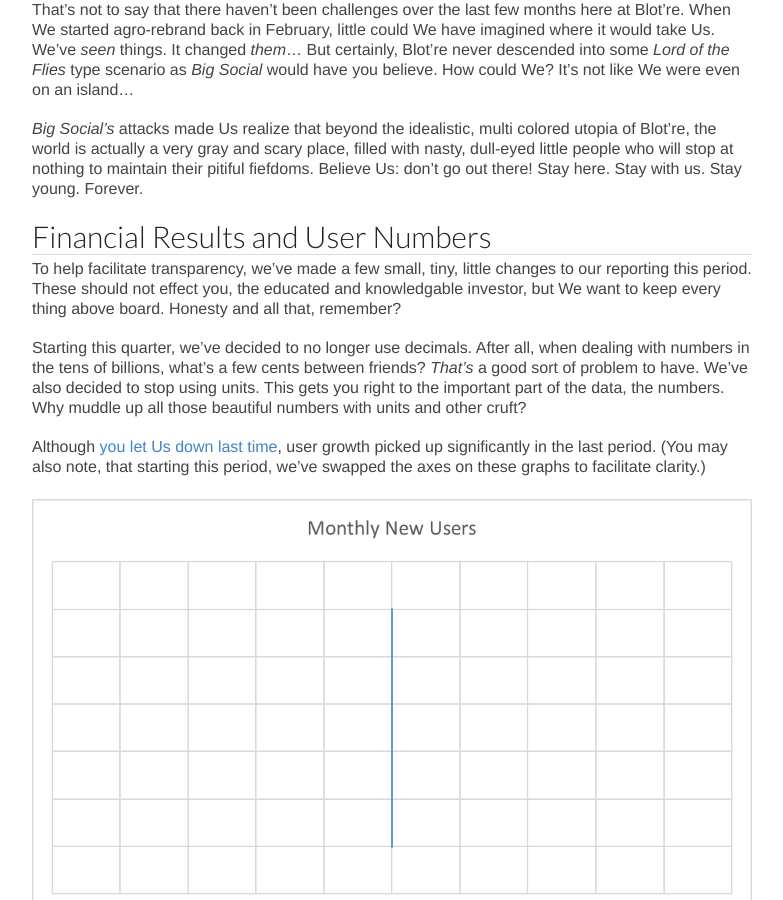
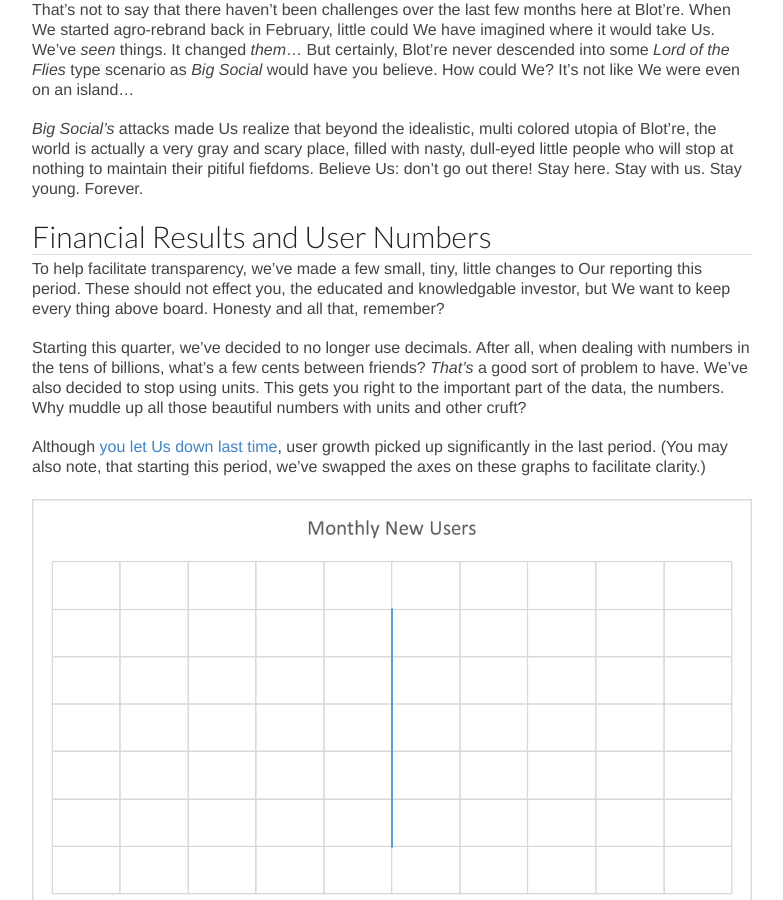
Before and after one commit to Blotre/blog, a Jekyll site: the page built from _posts/2016-8-08-state-of-the-blotre-august-2016.md, in a window 1280 px wide and 900 px high, scrolled down 1183 px. Shown: the whole window, without its empty margins (248-1031 px from the left). Built offline with Jekyll 4.4.1, drawn with Linux system fonts in a browser that asks for light colours.

Commit message:
Fixing god casing a few placing

```diff
--- a/_posts/2016-8-08-state-of-the-blotre-august-2016.md
+++ b/_posts/2016-8-08-state-of-the-blotre-august-2016.md
@@ -31,7 +31,7 @@
 
 
 ## Financial Results and User Numbers
-To help facilitate transparency, we've made a few small, tiny, little changes to our reporting this period. These should not effect you, the educated and knowledgable investor, but We want to keep every thing above board. Honesty and all that, remember?
+To help facilitate transparency, we've made a few small, tiny, little changes to Our reporting this period. These should not effect you, the educated and knowledgable investor, but We want to keep every thing above board. Honesty and all that, remember?
 
 Starting this quarter, we've decided to no longer use decimals. After all, when dealing with numbers in the tens of billions, what's a few cents between friends? *That's* a good sort of problem to have. We've also decided to stop using units. This gets you right to the important part of the data, the numbers. Why muddle up all those beautiful numbers with units and other cruft?
 
```
Also changed, not shown: _posts/2016-2-20-state-of-the-blotre-february-2016.md (+1 -1 lines).
